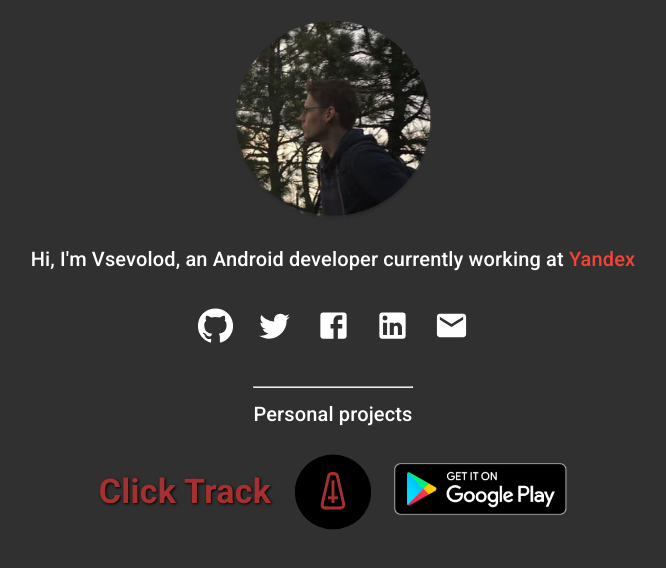
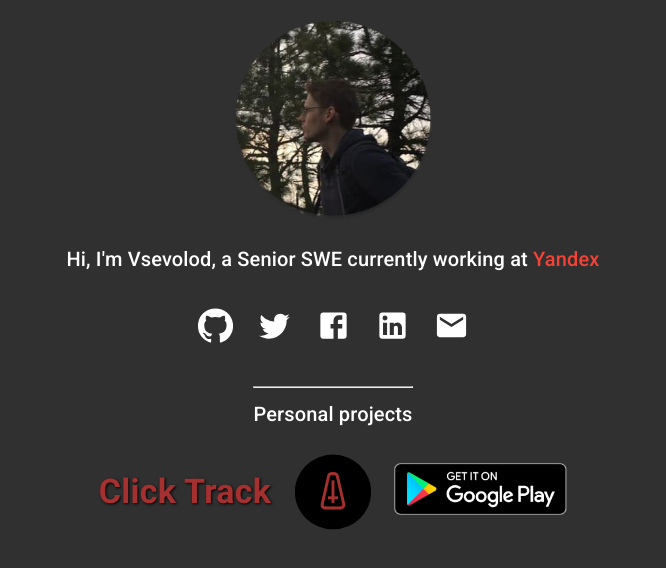
Before and after one commit to vganin/vsevolodganin.com, a Next.js app: page / in a window 1280 px wide. Shown: the top 568 px of the page, without its empty margins (307-973 px from the left). Built offline with nearby package versions, Linux system fonts and the light colour scheme.

Commit message:
Update main page

```diff
--- a/pages/index.tsx
+++ b/pages/index.tsx
@@ -58,14 +58,14 @@
 
                 <div className="hi">
                     <Typography variant="h6">
-                        Hi, I'm Vsevolod, an Android developer currently working
+                        Hi, I'm Vsevolod, a Senior SWE currently working
                         at <Link style={{color: red[500]}} href="https://yandex.com/dev/" rel="noopener noreferrer">Yandex</Link>
                     </Typography>
                 </div>
 
                 <div className="social">
                     <SocialLinkButton tooltip="GitHub" href="https://github.com/vganin"><GitHubIcon fontSize="large"/></SocialLinkButton>
-                    <SocialLinkButton tooltip="Twitter" href="https://twitter.com/vsevolod_ganin"><TwitterIcon fontSize="large"/></SocialLinkButton>
+                    <SocialLinkButton tooltip="Twitter" href="https://twitter.com/vsga_dev"><TwitterIcon fontSize="large"/></SocialLinkButton>
                     <SocialLinkButton tooltip="Facebook" href="https://facebook.com/vsevolod.ganin"><FacebookIcon fontSize="large"/></SocialLinkButton>
                     <SocialLinkButton tooltip="Linkedin" href="https://linkedin.com/in/vganin/"><LinkedinIcon fontSize="large"/></SocialLinkButton>
                     <SocialLinkButton tooltip="E-mail me!" href="mailto:contact@vsevolodganin.com"><EmailIcon fontSize="large"/></SocialLinkButton>
```
